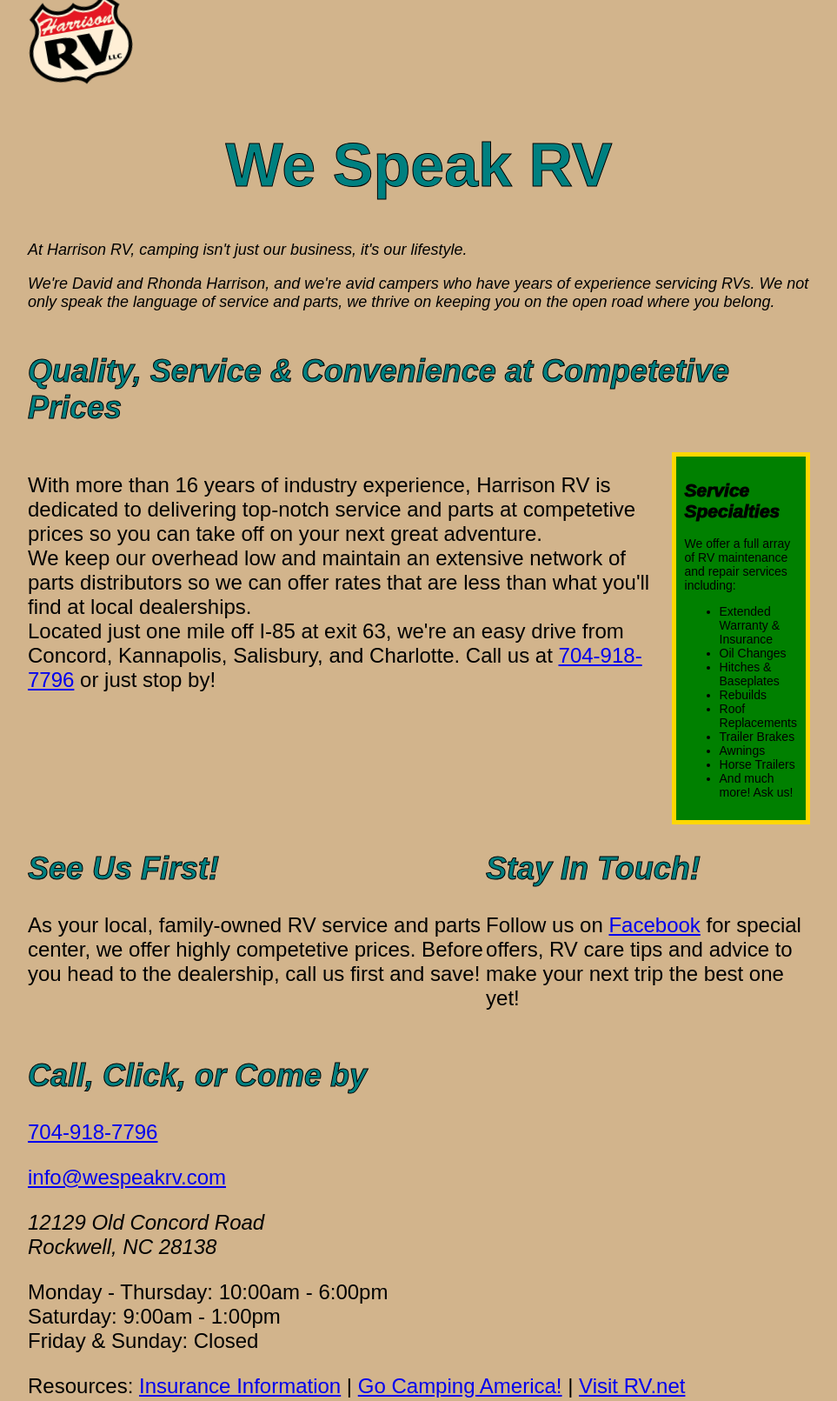
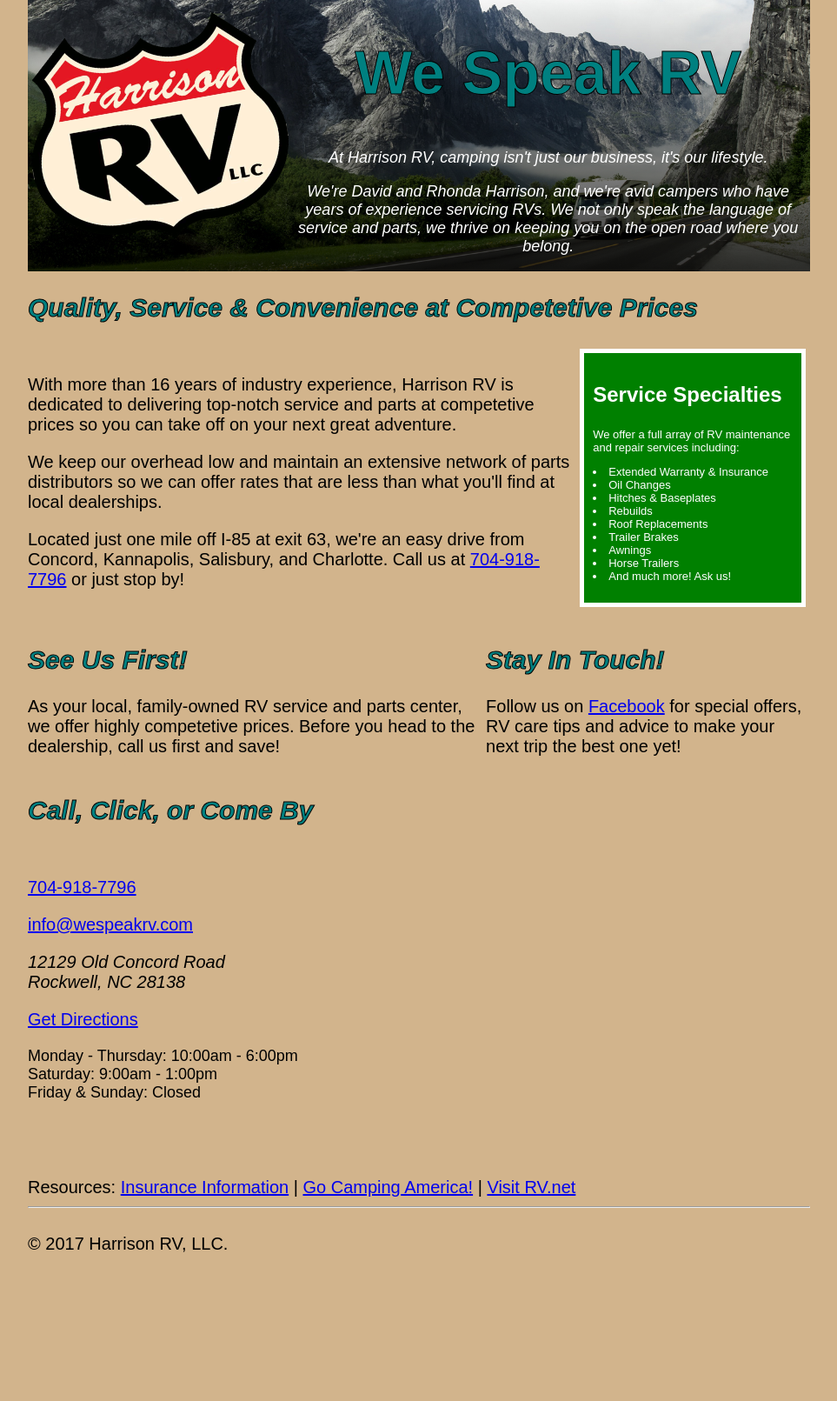
Before and after one commit to brytek/wespeakrv, a plain HTML site: page public_html/index.html in a window 1280 px wide. Shown: the part 3-1614 px from the top of the page at 87% size, without its empty margins (158-1121 px from the left). After the commit the page ends 1465 px from the top, so only its background shows below. Drawn offline with nearby package versions, Linux system fonts and the light colour scheme; some packages are replaced by stand-ins of ours.

Commit message:
Second commit
Cleaned up HTML, added favicon, banner image, Google map.

```diff
--- a/public_html/css/style.css
+++ b/public_html/css/style.css
@@ -4,7 +4,7 @@ html, body {
   width: 100%;
   margin: 0 auto;
   font-family: Arial;
-  font-size: 24px;
+  font-size: 20px;
 }
 
 .wrapper {
@@ -12,23 +12,28 @@ html, body {
   width: 900px;
 }
 
+#header {
+  background:
+    linear-gradient(
+      rgba(0, 0, 0, 0.0),
+      rgba(0, 0, 0, 0.8)
+    ),
+    url("../img/banner.jpg");
+  background-size: cover;
+}
+
 .logo {
-  height: 100px;
+  margin-top: 30px;
+  height: 250px;
   transform: rotate(-10deg);
 }
 
-.navbar {
-  height: 70px;
-  border: none;
-}
-
-.jumbotron {
-  margin-top: 70px;
-}
-
 .lead {
+  color: white;
   font-size: 18px;
   font-style: italic;
+  text-align: center;
+
 }
 
 .slogan {
@@ -46,19 +51,48 @@ h2 {
   -webkit-text-stroke: 1px black;
 }
 
+.hours {
+  font-size: 18px;
+}
+
 .section {
   display: flex;
+  justify-content: space-between;
+}
+
+#map {
+  height: 350px;
+  width: 500px;
 }
 
 .small-box {
-  font-size: 14px;
-  border: 5px solid gold;
+  color: white;
+  font-size: 13px;
+  border: 5px solid white;
   background-color: green;
   height: auto;
   padding: 10px;
-  width: 270px;
+  margin: 5px;
+  width: 600px;
 }
 
-.small-box h2 {
-  color: black;
+.med-box {
+  margin-top: 15px;
 }
+
+.small-box h3 {
+  color: white;
+  font-size: 24px;
+}
+
+.small-box ul {
+  padding-left: 0;
+}
+
+.small-box ul li {
+  list-style-position: inside;
+}
+
+span + span {
+  ;
+}
--- a/public_html/index.html
+++ b/public_html/index.html
@@ -8,53 +8,32 @@
   <!-- The above 3 meta tags *must* come first in the head; any other head content must come *after* these tags -->
   <meta name="description" content="Harrison RV, RV repairs, RV service, RV maintenance, travel trailers, motor homes, toy haulers, in Rockwell, NC">
   <meta name="author" content="Dolphus Bryant">
-    <link rel="icon" href="favicon.ico">
-
+  <link type="image/x-icon" rel="icon" href="favicon.ico">
   <title>Harrison RV, LLC</title>
-
-    <!-- Bootstrap core CSS
-    <link type="text/css" rel="stylesheet" href="css/bootstrap.min.css"> -->
-
-    <!-- Custom styles -->
   <link type="text/css" rel="stylesheet" href="css/style.css">
-
-    <!-- HTML5 shim and Respond.js for IE8 support of HTML5 elements and media queries -->
-    <!--[if lt IE 9]>
-      <script src="https://oss.maxcdn.com/html5shiv/3.7.3/html5shiv.min.js"></script>
-      <script src="https://oss.maxcdn.com/respond/1.4.2/respond.min.js"></script>
-    <![endif]-->
 </head>
-
 <body>
   <div class="wrapper">
-    <nav>
-      <div class="navbar-header">
+    <div id="header" class="container">
+      <div class="section">
         <a class="navbar-brand" href="index.html"><img class="logo" src="img/logo.gif"></a>
-      </div>
-    </nav>
-
-    <!-- Main jumbotron for a primary marketing message or call to action -->
-    <div class="section">
         <div class="large-box lead">
           <h1 class="slogan">We Speak RV</h1>
           <p>At Harrison RV, camping isn't just our business, it's our lifestyle.</p>
           <p>We're David and Rhonda Harrison, and we're avid campers who have years of experience servicing RVs. We not only speak the language of service and parts, we thrive on keeping you on the open road where you belong.</p>
         </div>
       </div>
-
+    </div>
     <div class="container">
-      <!-- Example row of columns -->
       <h2>Quality, Service &amp; Convenience at Competetive Prices</h2>
       <div class="section">
-
-        <div class="large-box section">
-
-          <p>With more than 16 years of industry experience, Harrison RV is dedicated to delivering top-notch service and parts at competetive prices so you can take off on your next great adventure.<br>
-		      We keep our overhead low and maintain an extensive network of parts distributors so we can offer rates that are less than what you'll find at local dealerships.<br>
-		      Located just one mile off I-85 at exit 63, we're an easy drive from Concord, Kannapolis, Salisbury, and Charlotte. Call us at <a href="tel:704-918-7796">704-918-7796</a> or just stop by!</p>
+        <div class="med-box">
+          <p>With more than 16 years of industry experience, Harrison RV is dedicated to delivering top-notch service and parts at competetive prices so you can take off on your next great adventure.</p>
+		      <p>We keep our overhead low and maintain an extensive network of parts distributors so we can offer rates that are less than what you'll find at local dealerships.</p>
+		      <p>Located just one mile off I-85 at exit 63, we're an easy drive from Concord, Kannapolis, Salisbury, and Charlotte. Call us at <a href="tel:704-918-7796">704-918-7796</a> or just stop by!</p>
         </div>
         <div class="small-box">
-          <h2>Service Specialties</h2>
+          <h3>Service Specialties</h3>
           <p>We offer a full array of RV maintenance and repair services including:</p>
           <ul>
             <li>Extended Warranty &amp; Insurance</li>
@@ -69,54 +48,69 @@
           </ul>
         </div>
       </div>
+    </div>
+    <div class="container">
       <div class="section">
         <div class="med-box">
           <h2>See Us First!</h2>
           <p>As your local, family-owned RV service and parts center, we offer highly competetive prices. Before you head to the dealership, call us first and save!</p>
         </div>
+      <div class="section">
         <div class="med-box">
           <h2>Stay In Touch!</h2>
           <p>Follow us on <a href="https://www.facebook.com/harrisonrvllc?fref=ts">Facebook</a> for special offers, RV care tips and advice to make your next trip the best one yet!</p>
         </div>
       </div>
+      </div>
+    </div>
+    <div class="container">
+      <h2>Call, Click, or Come By</h2>
       <div class="section">
         <div class="med-box">
-          <h2>Call, Click, or Come by</h2>
 		      <p><a href="tel:704-918-7796">704-918-7796</a></p>
 		      <p><a href="mailto:info@wespeakrv.com">info@wespeakrv.com</a></p>
-		      <address>
-            12129 Old Concord Road<br>
-            Rockwell, NC 28138
-          </address>
-          <p>
+		      <address>12129 Old Concord Road<br>Rockwell, NC 28138</address>
+          <p><a href="https://www.google.com/maps/dir/''/12129+Old+Concord+Rd,+Rockwell,+NC+28138/data=!4m5!4m4!1m0!1m2!1m1!1s0x88540a2bcbc70849:0x2c353ffb1b9fb99b?sa=X&ved=0ahUKEwiR5trno5zTAhXFOSYKHZ-8Be0QwwUIIzAA">Get Directions</a></p>
+          <p class="hours">
             Monday - Thursday: 10:00am - 6:00pm<br>
             Saturday: 9:00am - 1:00pm<br>
             Friday &amp; Sunday: Closed
           </p>
         </div>
-        <div class="med-box">
-          <!-- TODO: Map Container -->
+        <div id="map" class="med-box">
+          <script>
+          function initMap() {
+            var uluru = {lat: 35.504474, lng: -80.540842};
+            var map = new google.maps.Map(document.getElementById('map'), {
+              zoom: 13,
+              center: uluru
+            });
+            var marker = new google.maps.Marker({
+              position: uluru,
+              map: map
+            });
+          }
+          </script>
         </div>
       </div>
+    </div>
+    <div class="container">
       <div class="section">
-        <div class="large-box">
-          Resources: <a href="http://www.recinsurance.com">Insurance Information</a> | <a href="http://www.gocampingamerica">Go Camping America!</a> | <a href="http://www.rv.net">Visit RV.net</a>
+        <div class="med-box">
+          Resources: <span><a href="http://www.recinsurance.com">Insurance Information</a></span> | <span><a href="http://www.gocampingamerica">Go Camping America!</a></span> | <span><a href="http://www.rv.net">Visit RV.net</a></span>
         </div>
       </div>
-
+    </div>
     <hr>
-
+    <div class="container">
+      <div class="section">
         <footer>
           <p>&copy; 2017 Harrison RV, LLC.</p>
         </footer>
-    </div> <!-- /container -->
       </div>
-
-    <!-- Bootstrap core JavaScript
-    ================================================== -->
+    </div>
+  </div> <!-- /wrapper -->
   <!-- Placed at the end of the document so the pages load faster -->
-    <script src="https://ajax.googleapis.com/ajax/libs/jquery/3.2.1/jquery.min.js"></script>
-    <script src="js/bootstrap.min.js"></script>
-
+  <script async defer src="https://maps.googleapis.com/maps/api/js?key=AIzaSyDYZhvcsjYNDSzAs2W4VGbsGsBA-Vobytg&callback=initMap"></script>
 </body>
 </html>
```
Also changed, not shown: public_html/favicon.ico (added), public_html/img/banner.jpg (added). Lines whose indentation alone changed are shown as unchanged.
